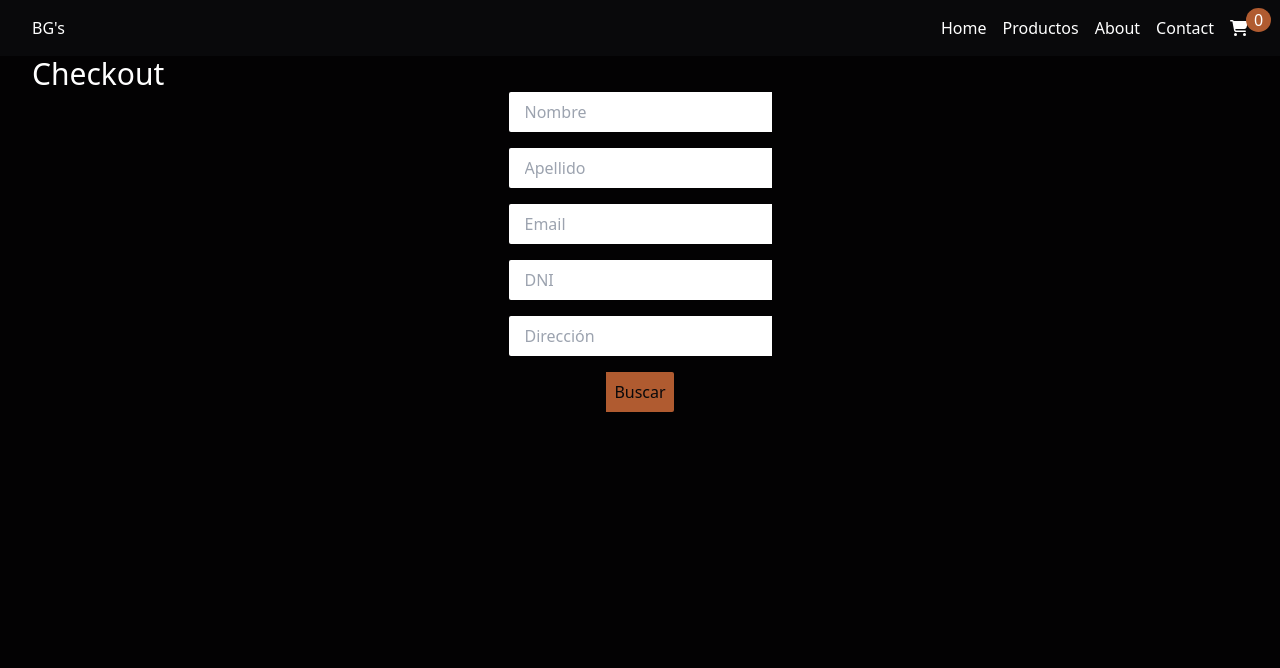
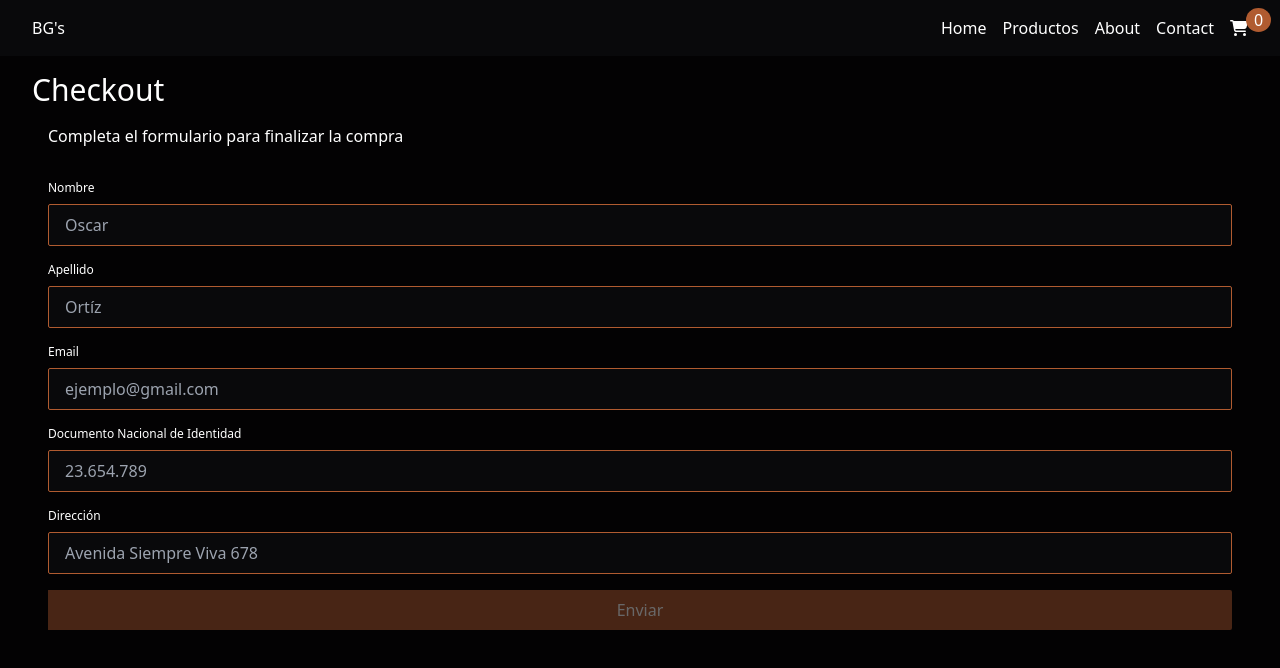
Before and after one commit to BautistaGGG/PreEntrega3---GonzalezGasto-, a React (Vite) app: page /checkout in a window 1280 px wide. Shown: the top 668 px of the page. Built offline with nearby package versions, Linux system fonts and the light colour scheme.

Commit message:
[feature] Creada la Validación para e lcheckOut y sus estilso correspondientes.

```diff
--- a/src/hooks/useForm.jsx
+++ b/src/hooks/useForm.jsx
@@ -1,16 +1,19 @@
+/* eslint-disable no-case-declarations */
 import { useReducer } from "react";
+import { inputValidate } from "../utils/functions/form_validacion/validacionForm";
 
 const inputActions = {
     input_change: "input_change",
     cleaning_input: "cleaning_input",
     set_data: "set_data",
-    input_focus: "input_focus"
+    input_focus: "input_focus",
+    input_blur: "input_blur"
 }
 
 function formReducer(state, action){
     switch(action.type){
         case inputActions.input_change:
-            const {name, value, error, hasError, active, isValidForm} = action.data
+            const { name, value, hasError, error, active, isFormValid } = action.data;
             return{
                 ...state,
                 [name]: {
@@ -19,15 +22,22 @@ function formReducer(state, action){
                     hasError,
                     active
                 },
-                isValidForm
+                isFormValid
             }
             case inputActions.input_focus:
-                const {name: inputName, active: inputActive} = action.data
                 return{
                     ...state,
-                    [inputName]: {
-                        ...state[inputName],
-                        active: inputActive
+                    [action.data.name]: {
+                        ...state[action.data.name],
+                        active: true
+                    }
+                }
+            case inputActions.input_blur:
+                return{
+                    ...state,
+                    [action.data.name]: {
+                        ...state[action.data.name],
+                        active: false
                     }
                 }
             case inputActions.cleaning_input:
@@ -38,34 +48,60 @@ function formReducer(state, action){
 }
 
 export default function useForm(initialState) {
-    const [formState, dispatchcFormState] = useReducer(formReducer, initialState)
+    const [formState, dispatchFormState] = useReducer(formReducer, initialState)
+    function inputHandler({name,value}) {
+        const {error, hasError} = inputValidate({ type: name, value })
+        let isFormValid = true
 
-    function inputHandler({name,value}) {
-        dispatchcFormState({
+        for(let valor in formState){
+            const itemIndividual = formState[valor]
+            console.log(itemIndividual);
+            if(valor !== name && hasError){
+                isFormValid = false
+                break;
+            }else if(valor !== name && itemIndividual.hasError){
+                isFormValid = false
+                break;
+            }
+        }
+
+        dispatchFormState({
             type: inputActions.input_change,
             data: {
                 name,
-                value
+                value,
+                error,
+                hasError,
+                isFormValid,
+                active: true
             }
         })
     }
 
     function cleaningInputs({formState}) {
-        dispatchcFormState({
+        dispatchFormState({
             type: inputActions.cleaning_input,
             data: formState
         })
     }
 
-    function inputFocus({name, active}) {
-        dispatchcFormState({
+    function inputFocus({name}) {
+        dispatchFormState({
             type: inputActions.input_focus,
             data:{
-                name,
-                active
+                name
             }
         })
     }
 
-    return [formState, inputHandler, cleaningInputs, inputFocus]
+    function inputBlur({name}) {
+        dispatchFormState({
+            type: inputActions.input_blur,
+            data:{
+                name
+            }
+        })
+    }
+
+    return [formState, inputHandler, cleaningInputs, inputFocus, inputBlur]
 }
--- a/src/pages/checkout/Checkout.jsx
+++ b/src/pages/checkout/Checkout.jsx
@@ -1,85 +1,128 @@
 import useForm from "../../hooks/useForm"
 
+const initialState = {
+  name: {value: "", error: "", hasError: true, active: false, name: "name"},
+  surname: {value: "", error: "", hasError: true, active: false, name: "surname"},
+  email: {value: "", error: "", hasError: true, active: false, name: "email"},
+  document: {value: "", error: "", hasError: true, active: false, name: "document"},
+  address: {value: "", error: "", hasError: true, active: false, name: "address"},
+  isFormValid: false
+}
+
 function Checkout() {
-
- const initialState = {
-    Nombre:{value: "", error: "", hasError: true, active:false, name:"name"},
-    Apellido:{value: "", error: "", hasError: true, active:false, name:"surname"},
-    Email:{value: "", error: "", hasError: true, active:false, name:"email"},
-    DNI:{value: "", error: "", hasError: true, active:false, name:"document"},
-    Dirección: {value: "", error: "", hasError: true, active:false, name:"address"},
-    isValidForm: false
- }
-
-  const [formState, inputHandler, cleaningInputs, inputFocus] = useForm(initialState)
+  const [formState, inputHandler, cleaningInputs ,inputFocus, inputBlur] = useForm(initialState)
 
   function handleChange(e) {
     const {name, value} = e.target
-    inputHandler({name, value})
+    inputHandler({ name, value })
   }
 
-  function onFocus(name, active) {
-    inputFocus({name, active})
+  function onFocus({name}) {
+    inputFocus({name})
   }
 
-  console.log(formState);
+  function onBlur({name}) {
+    inputBlur({name})
+  }
+
+  function onSubmitForm(e) {
+    e.preventDefault()
+    console.log('formState', formState)
+  }
 
   return (
     <main className="px-8">
-        <h1 className="text-white text-3xl">Checkout</h1>
-        <form action="" className="flex flex-col items-center justify-center">
+        <h1 className="text-white text-3xl my-4"> Checkout </h1>
+        <p className="text-white my-4 pl-4"> Completa el formulario para finalizar la compra </p>
+        <form onSubmit={onSubmitForm} className="p-4 flex flex-col">
+            <label className="text-white text-xs mb-2" htmlFor="name">
+              Nombre
+            </label>
             <input
                 type="text"
-                placeholder="Nombre"
+                placeholder="Oscar"
                 id="name"
                 name="name"
                 required={true}
-                className="px-4 py-2 mb-4 rounded-l-sm hover:bg-gray-200 focus:outline-none focus:bg-gray-200"
-                onFocus={() => onFocus({name: 'name', active: true})}
+                maxLength={40}
+                className="bg-zinc-950 text-white border border-[#b05b30] px-4 py-2 mb-4 rounded-sm hover:bg-zinc-800 focus:outline-none focus:bg-zinc-800"
                 onChange={handleChange}
+                onFocus={() => onFocus({name: "name"})}
+                onBlur={() => onBlur({name: "name"})}
             />
+            {formState.name.error !== "" ? <pre className="text-red-900 text-sm mb-4 mr-auto"> {formState.name.error} </pre> : null}
+
+            <label className="text-white text-xs mb-2" htmlFor="surname">
+              Apellido
+            </label>
             <input
                 type="text"
-                placeholder="Apellido"
+                placeholder="Ortíz"
                 id="surname"
                 name="surname"
                 required={true}
-                className="px-4 py-2 mb-4 rounded-l-sm hover:bg-gray-200 focus:outline-none focus:bg-gray-200"
-                onFocus={() => onFocus({name: 'name', active: true})}
+                maxLength={40}
+                className="bg-zinc-950 text-white border border-[#b05b30] px-4 py-2 mb-4 rounded-sm hover:bg-zinc-800 focus:outline-none focus:bg-zinc-800"
                 onChange={handleChange}
+                onFocus={() => onFocus({name: 'surname'})}
+                onBlur={() => onBlur({name: 'surname'})}
             />
+            {formState.surname.error !== "" ? <pre className="text-red-900 text-sm mb-4 mr-auto"> {formState.surname.error} </pre> : null}
+
+            <label className="text-white text-xs mb-2" htmlFor="email">
+              Email
+            </label>
             <input
                 type="text"
-                placeholder="Email"
+                placeholder="ejemplo@gmail.com"
                 id="email"
                 name="email"
                 required={true}
-                className="px-4 py-2 mb-4 rounded-l-sm hover:bg-gray-200 focus:outline-none focus:bg-gray-200"
-                onFocus={() => onFocus({name: 'name', active: true})}
+                maxLength={80}
+                className="bg-zinc-950 text-white border border-[#b05b30] px-4 py-2 mb-4 rounded-sm hover:bg-zinc-800 focus:outline-none focus:bg-zinc-800 selection:bg-zinc-950"
                 onChange={handleChange}
+                onFocus={() => onFocus({name: 'email'})}
+                onBlur={() => onBlur({name: 'email'})}
             />
+            {formState.email.error !== "" ? <pre className="text-red-900 text-sm mb-4 mr-auto"> {formState.email.error} </pre> : null}
+
+            <label className="text-white text-xs mb-2" htmlFor="document">
+              Documento Nacional de Identidad
+            </label>
             <input
                 type="text"
-                placeholder="DNI"
+                placeholder="23.654.789"
                 id="document"
                 name="document"
                 required={true}
-                className="px-4 py-2 mb-4 rounded-l-sm hover:bg-gray-200 focus:outline-none focus:bg-gray-200"
-                onFocus={() => onFocus({name: 'name', active: true})}
+                maxLength={15}
+                className="bg-zinc-950 text-white border border-[#b05b30] px-4 py-2 mb-4 rounded-sm hover:bg-zinc-800 focus:outline-none focus:bg-zinc-800"
                 onChange={handleChange}
+                onFocus={() => onFocus({name: 'document'})}
+                onBlur={() => onBlur({name: 'document'})}
             />
+            {formState.document.error !== "" ? <pre className="text-red-900 text-sm mb-4 mr-auto"> {formState.document.error} </pre> : null}
+
+            <label className="text-white text-xs mb-2" htmlFor="address">
+              Dirección
+            </label>
             <input
                 type="text"
-                placeholder="Dirección"
+                placeholder="Avenida Siempre Viva 678"
                 id="address"
                 name="address"
                 required={true}
-                className="px-4 py-2 mb-4 rounded-l-sm hover:bg-gray-200 focus:outline-none focus:bg-gray-200"
-                onFocus={() => onFocus({name: 'name', active: true})}
+                maxLength={80}
+                className="bg-zinc-950 text-white border border-[#b05b30] px-4 py-2 mb-4 rounded-sm hover:bg-zinc-800 focus:outline-none focus:bg-zinc-800"
                 onChange={handleChange}
+                onFocus={() => onFocus({name: 'address'})}
+                onBlur={() => onBlur({name: 'address'})}
             />
+            {formState.address.error !== "" ? <pre className="text-red-900 text-sm mb-4 mr-auto"> {formState.address.error} </pre> : null}
 
-            <button /*onClick={filtrandoProductos}*/ className="bg-[#b05b30] text-zinc-950 p-2 rounded-r-sm hover:opacity-80 focus:outline-none focus:opacity-80 "> Buscar </button>
+            <button className="bg-[#b05b30] text-white p-2 rounded-r-sm cursor-pointer hover:opacity-80 focus:outline-none focus:opacity-80 disabled:cursor-not-allowed disabled:opacity-40" type="submit" disabled={!formState.isFormValid}>
+              Enviar
+            </button>
         </form>
     </main>
   )
--- /dev/null
+++ b/src/utils/functions/form_validacion/validacionForm.js
@@ -0,0 +1,81 @@
+const condicionesParaName = /^[a-zA-ZÀ-ÿ\s]{3,40}$/;
+const condicionesParaSurname = /^[a-zA-ZÀ-ÿ\s]{3,40}$/;
+const condicionesParaDocument = /^[0-9]{8,15}$/;
+const condicionesParaEmail = /^[a-zA-Z0-9_.+-]+@[a-zA-Z0-9-]+\.[a-zA-Z0-9-.]+$/;
+const condicionesParaAddress = /^[a-zA-ZÀ-ÿ0-9\s]{6,80}$/;
+
+export function inputValidate({type, value}) {
+    let hasError = false
+    let error = ""
+    const formatValue = value.trim()
+
+    switch(type){
+        case 'name':
+            if(formatValue === ""){
+                hasError = true
+                error = "Este campo es requerido"
+            } else if(!condicionesParaName.test(formatValue)){
+                hasError = true
+                error = "Nombre inválido"
+            } else {
+                hasError = false,
+                error = ""
+            }
+            break;
+        case 'surname':
+            if(formatValue === ""){
+                hasError = true
+                error = "Este campo es requerido"
+            } else if(!condicionesParaSurname.test(formatValue)){
+                hasError = true
+                error = "Apellido inválido"
+            } else {
+                hasError = false,
+                error = ""
+            }
+            break;
+        case 'email':
+            if(formatValue === ""){
+                hasError = true
+                error = "Este campo es requerido"
+            } else if(!condicionesParaEmail.test(formatValue)){
+                hasError = true
+                error = "Email inválido"
+            } else {
+                hasError = false,
+                error = ""
+            }
+            break;
+        case 'document':
+            if(formatValue === ""){
+                hasError = true
+                error = "Este campo es requerido"
+            } else if(!condicionesParaDocument.test(formatValue)){
+                hasError = true
+                error = "Documento inválido"
+            } else {
+                hasError = false,
+                error = ""
+            }
+            break;
+        case 'address':
+            if(formatValue === ""){
+                hasError = true
+                error = "Este campo es requerido"
+            } else if(!condicionesParaAddress.test(formatValue)){
+                hasError = true
+                error = "Dirección inválida"
+            } else {
+                hasError = false,
+                error = ""
+            }
+            break;
+        default:
+            hasError = false
+            error = ""
+            break;
+
+    }
+
+    return {hasError, error}
+}
```
